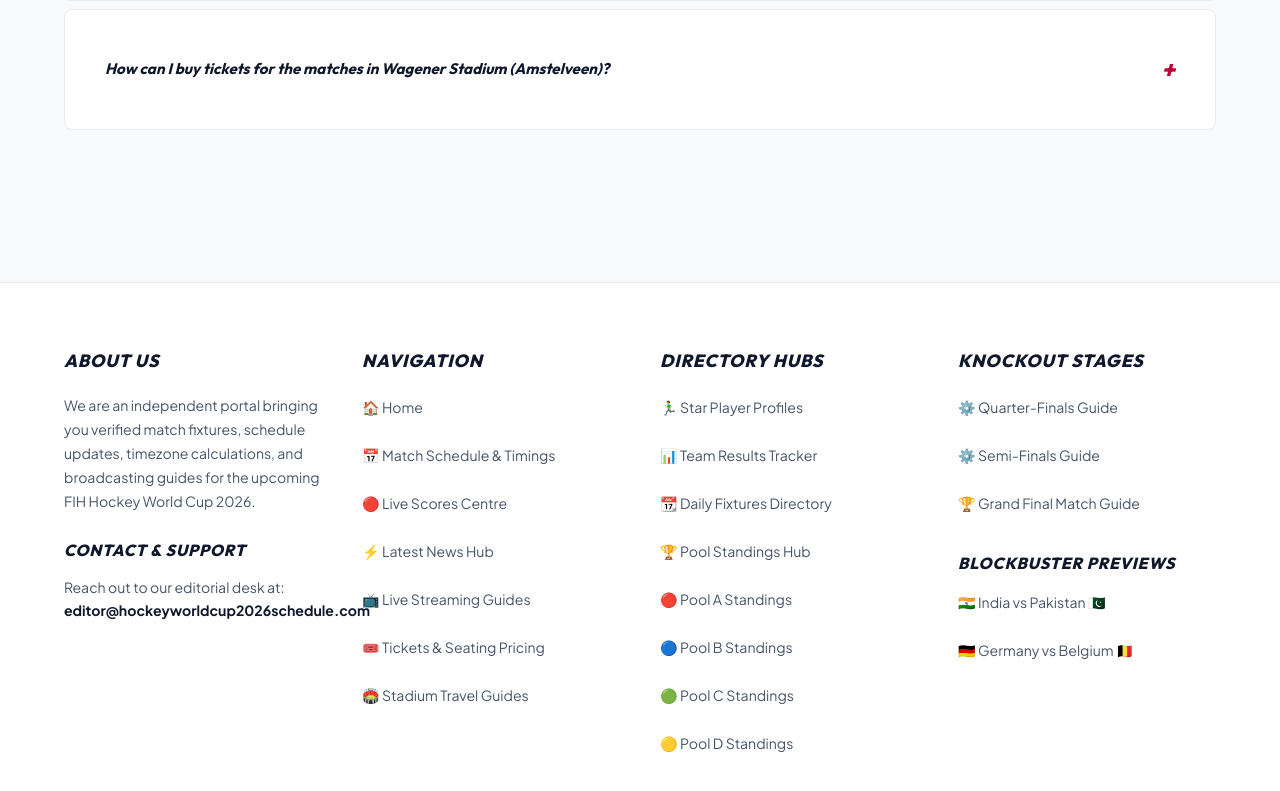
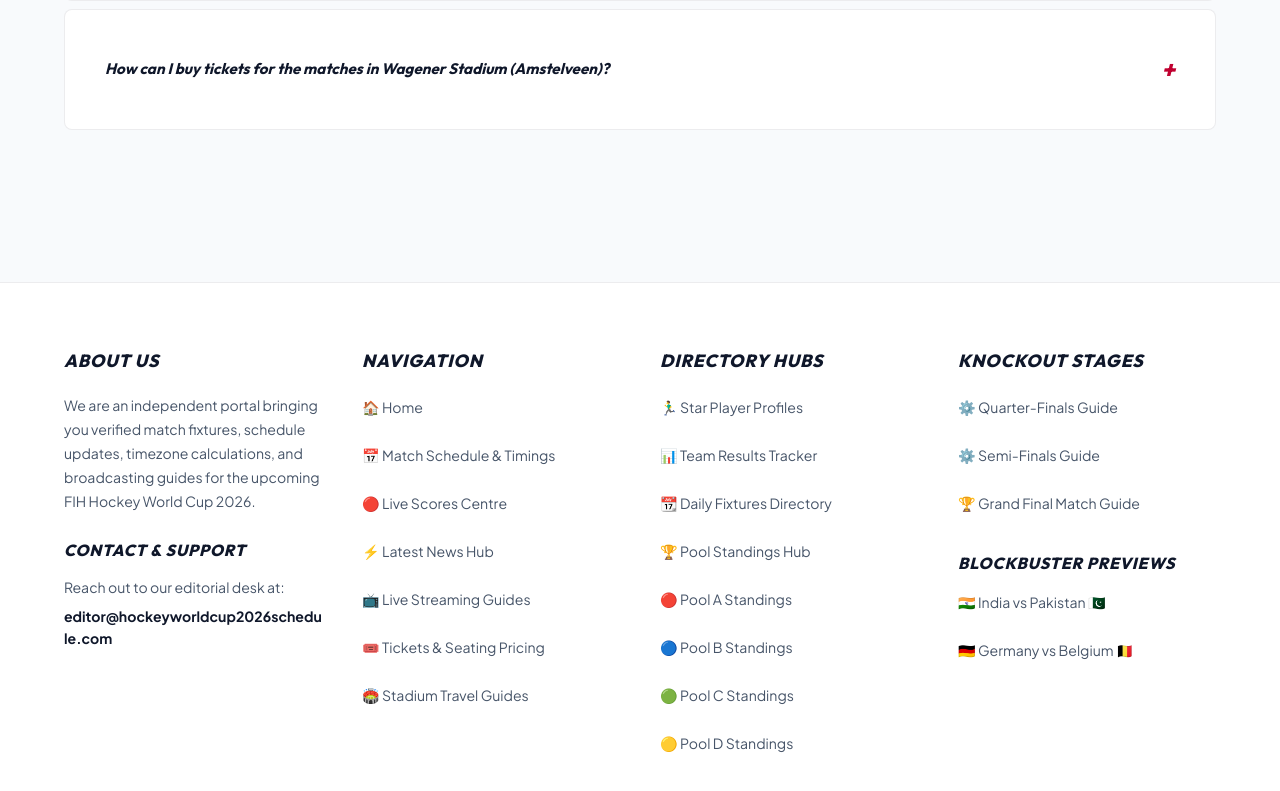
Before and after one commit to liveetcstream-beep/hockeyworldcup2026, a Next.js app: page / in a window 1280 px wide. Shown: the part 11207-11998 px from the top of the page. Built offline with nearby package versions, Linux system fonts and the light colour scheme.

Commit message:
Fix footer email link overlapping neighbor columns by adding break-all and block display styles

```diff
--- a/src/app/components/Footer.js
+++ b/src/app/components/Footer.js
@@ -15,7 +15,9 @@ export default function Footer() {
             <h4 className="text-white font-bold" style={{ color: "#fff", fontSize: "1rem", fontWeight: "800", marginBottom: "0.8rem" }}>Contact & Support</h4>
             <p style={{ fontSize: "0.88rem", color: "var(--text-muted)", lineHeight: "1.6" }}>
               Reach out to our editorial desk at:<br/>
-              <strong style={{ color: "var(--text-main)" }}>editor@hockeyworldcup2026schedule.com</strong>
+              <a href="mailto:editor@hockeyworldcup2026schedule.com" style={{ color: "var(--text-main)", fontWeight: "700", wordBreak: "break-all", display: "block", marginTop: "0.4rem", textDecoration: "none" }}>
+                editor@hockeyworldcup2026schedule.com
+              </a>
             </p>
           </div>
 
```
